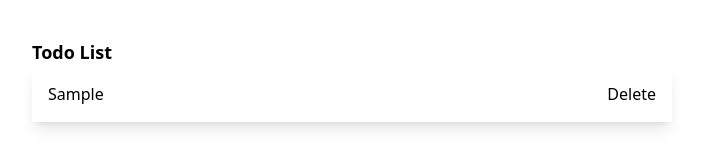
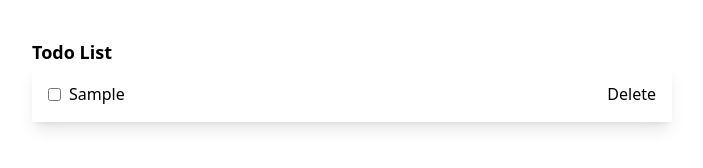
Before and after one commit to nukrobzero/vue-todo-list, a Vue app: page / in a window 1280 px wide. Both pictures are taken after typing "Sample" into the empty fields and a click on the button "Submit". Shown: the part 264-432 px from the top of the page, without its empty margins (288-991 px from the left). Built offline with nearby package versions, Linux system fonts and the light colour scheme.

Commit message:
add: save data to localstorage

```diff
--- a/src/App.vue
+++ b/src/App.vue
@@ -1,36 +1,45 @@
-<script  lang="ts">
+<script setup lang="ts">
+import { ref, onMounted } from 'vue';
 import TodoVue from './components/Todo.vue';
+import TodoList from './components/TodoList.vue';
 
-import TodoList from './components/TodoList.vue';
-export default {
-  name: "App",
-  components: {
-    TodoVue,
-    TodoList
-  },
-  data() {
-    return {
-      message: []
-    }
+const message = ref<any[]>([]);
 
-  },
-  methods: {
-    insertData(data: string) {
-      //@ts-ignore
-      this.message.push(data)
-    },
-    deleteData(id: any) {
-      this.message = this.message.filter(item => {
-        //@ts-ignore
-        return item.id !== id
-      })
-    }
+// Load data from local storage on component mount
+onMounted(() => {
+  loadFromLocalStorage();
+});
+
+const saveToLocalStorage = () => {
+  localStorage.setItem('message', JSON.stringify(message.value));
+};
+
+const loadFromLocalStorage = () => {
+  const storedMessage = localStorage.getItem('message');
+  if (storedMessage) {
+    message.value = JSON.parse(storedMessage);
+  }
+};
+
+const insertData = (data: string) => {
+  message.value.push(data);
+  saveToLocalStorage();
+};
+
+const checkBoxValue = (data: string, value: boolean) => {
+  const item = message.value.find(item => item.data === data);
+  if (item) {
+    item.checked = value; // Update the 'checked' property of the item
+    saveToLocalStorage();
   }
 }
 
+const deleteData = (data: string) => {
+  message.value = message.value.filter(item => item !== data);
+  saveToLocalStorage();
+};
 
 </script>
-
 
 <template>
   <div class="m-8 max-w-screen-sm mx-auto">
@@ -38,7 +47,7 @@ export default {
         class="inline-block" /></h1>
     <TodoVue @save="insertData" />
     <div v-if="message.length > 0" class="mt-10">
-      <TodoList :message="message" @delete="deleteData" />
+      <TodoList :message="message" @checked="checkBoxValue" @delete="deleteData" />
     </div>
   </div>
 </template>
--- a/src/components/Todo.vue
+++ b/src/components/Todo.vue
@@ -1,20 +1,15 @@
-<script  lang="ts">
+<script setup  lang="ts">
+import { ref } from 'vue';
 
-export default {
-    name: "Todo",
-    data() {
-        return {
-            message: ""
-        }
-    },
-    methods: {
-        submitForm() {
-            this.$emit("save", this.message);
-            this.message = "";
-        }
-    }
 
+const message = ref({ data: '', checked: false })
+const emit = defineEmits(['save'])
+
+const submitForm = () => {
+    emit('save', message.value)
+    message.value = { data: '', checked: false };
 }
+
 </script>
 
 
@@ -23,7 +18,7 @@ export default {
     <div>
         <form @submit.prevent="submitForm" class="flex flex-col space-y-4">
             <label for="message" class="text-xl font-semibold">Message:</label>
-            <input type="text" v-model.trim="message" placeholder="type..." class="border border-gray-500 rounded-md p-2" />
+            <input type="text" v-model.trim="message.data" placeholder="type..." class="border border-gray-500 rounded-md p-2" />
             <button type="submit" class="bg-blue-600 hover:bg-blue-400 text-white p-2 rounded-md">Submit</button>
         </form>
     </div>
--- a/src/components/TodoList.vue
+++ b/src/components/TodoList.vue
@@ -1,22 +1,30 @@
+<script setup lang="ts">
 
-<script lang="ts">
-export default {
-    name: "TodoList",
-    props: ["message"],
-    methods: {
-        deleteMessage(id: any) {
-            this.$emit("delete", id)
-        }
-    }
+
+const emit = defineEmits(["delete", "checked"])
+const props = defineProps(["message"])
+
+const deleteMessage = (data: string) => {
+    emit("delete", data)
 }
+
+const checked = (data: string, value: boolean) => {
+    emit("checked", data, value)
+}
+
 </script>
 
 <template>
     <div>
         <h1 class="text-lg font-semibold">Todo List</h1>
         <ul>
-            <li v-for="(data, idx) in message" :key="idx" class="p-4 shadow-lg flex justify-between">{{ data }} <button
-                    @click="deleteMessage(idx)">Delete</button></li>
+            <li v-for="(item, idx) in props.message" :key="idx" class="p-4 shadow-lg flex justify-between">
+                <span class="flex items-center justify-center">
+                    <input type="checkbox" v-model="item.checked" @change="checked(item.data, item.checked)" class="mr-2" />
+                    <span :class="{ 'line-through': item.checked }">{{ item.data }}</span>
+                </span>
+                <button @click="deleteMessage(item)">Delete</button>
+            </li>
         </ul>
     </div>
 </template>
```
